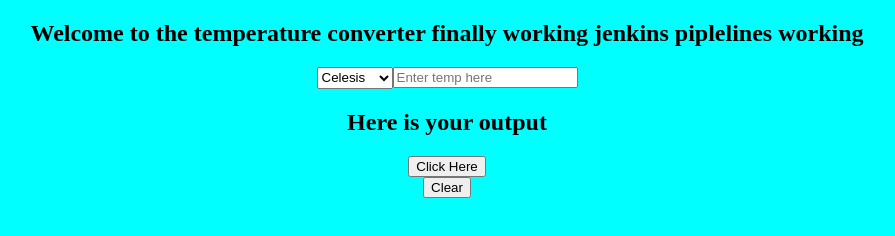
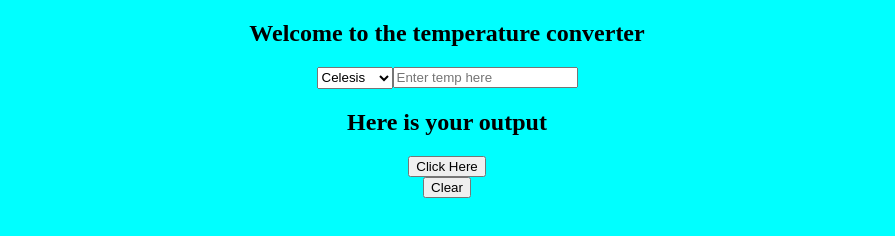
Before and after one commit to MrHarshkumar/Unit-converter-, a plain HTML site: page Converter/index.html in a window 1280 px wide. Shown: the whole page, without its empty margins (193-1088 px from the left). Drawn offline with Linux system fonts and the light colour scheme.

Commit message:
Update index.html

```diff
--- a/Converter/index.html
+++ b/Converter/index.html
@@ -10,7 +10,7 @@
 
 <body>
   <center>
-    <h2> Welcome to the temperature converter finally working jenkins piplelines working </h2>
+    <h2> Welcome to the temperature converter  </h2>
   </center>
   <div class="data">
     <select id='sel'>
```
